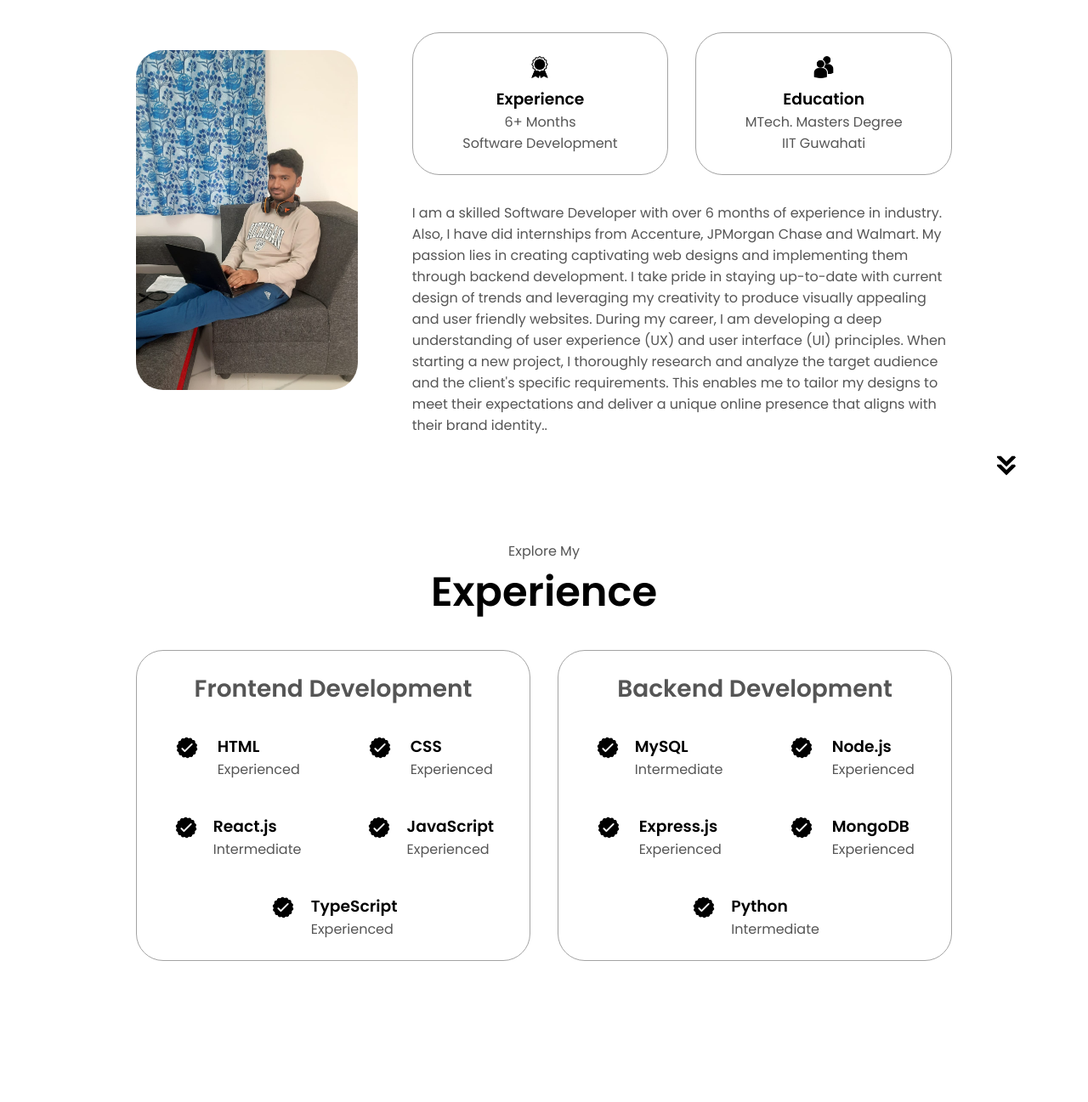
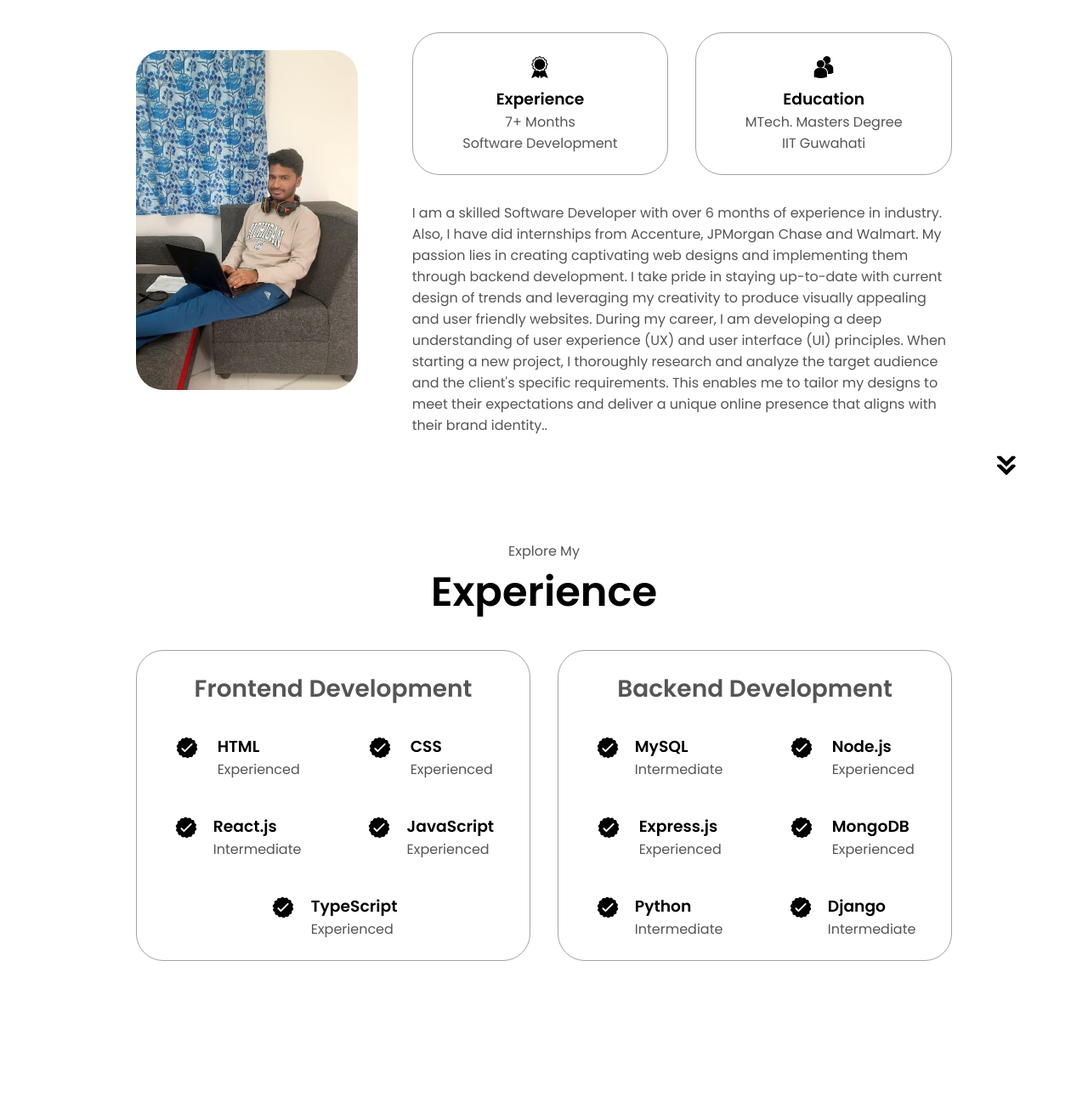
Before and after one commit to kailasdumane/Personal-Portfolio, a website: page index.html in a window 1280 px wide. Shown: the part 1060-2357 px from the top of the page at 85% size. Drawn offline with Linux system fonts and the light colour scheme.

Commit message:
added django in backend

```diff
--- a/index.html
+++ b/index.html
@@ -41,7 +41,7 @@
         <img src="./assets/KailasDumane-modified.png" alt="Kailas Dumane profile picture" />
       </div>
       <div class="section__text">
-        <p class="section__text__p1">Hello, I'm.......</p>
+        <p class="section__text__p1">Hello, I'm</p>
         <h1 class="title">Kailas Dumane</h1>
         <p class="section__text__p2">Software Developer</p>
         <div class="btn-container">
@@ -115,7 +115,7 @@
                 class="icon"
               />
               <h3>Experience</h3>
-              <p>6+ Months <br />Software Development</p>
+              <p>7+ Months <br />Software Development</p>
             </div>
             <div class="details-container">
               <img
@@ -279,6 +279,17 @@
                   <p>Intermediate</p>
                 </div>
               </article>
+              <article>
+                <img
+                  src="./assets/checkmark.png"
+                  alt="Experience icon"
+                  class="icon"
+                />
+                <div>
+                  <h3>Django</h3>
+                  <p>Intermediate</p>
+                </div>
+              </article>
             </div>
           </div>
         </div>
```
